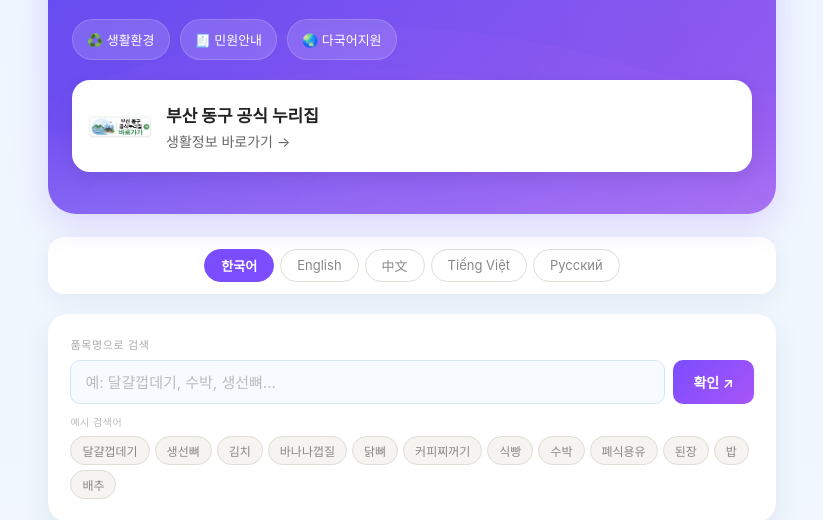
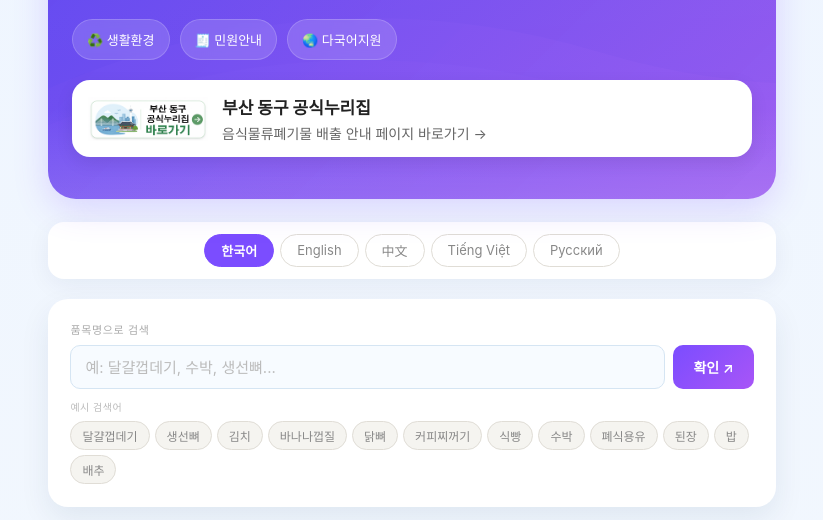
Before and after one commit to SohyangJang/Busan-donggu-waste-app, a plain HTML site: page index.html in a window 1280 px wide. Shown: the part 304-824 px from the top of the page, without its empty margins (228-1051 px from the left). Drawn offline with nearby package versions, Linux system fonts and the light colour scheme.

Commit message:
Modify donggu link image size and text content
Updated image dimensions and text for the donggu link.

```diff
--- a/index.html
+++ b/index.html
@@ -452,8 +452,8 @@ margin-top:1rem;
 }
 
 .donggu-link img{
-    width:64px;
-    height:64px;
+    width:120px;
+    height:auto;
     object-fit:contain;
     flex-shrink:0;
 }
@@ -525,8 +525,8 @@ margin-top:1rem;
     <img src="linkimage.png" alt="부산 동구 공식누리집">
 
     <div class="donggu-text">
-      <strong>부산 동구 공식 누리집</strong>
-      <span>생활정보 바로가기 →</span>
+      <strong>부산 동구 공식누리집</strong>
+      <span>음식물류폐기물 배출 안내 페이지 바로가기 →</span>
     </div>
 
   </a>
```
